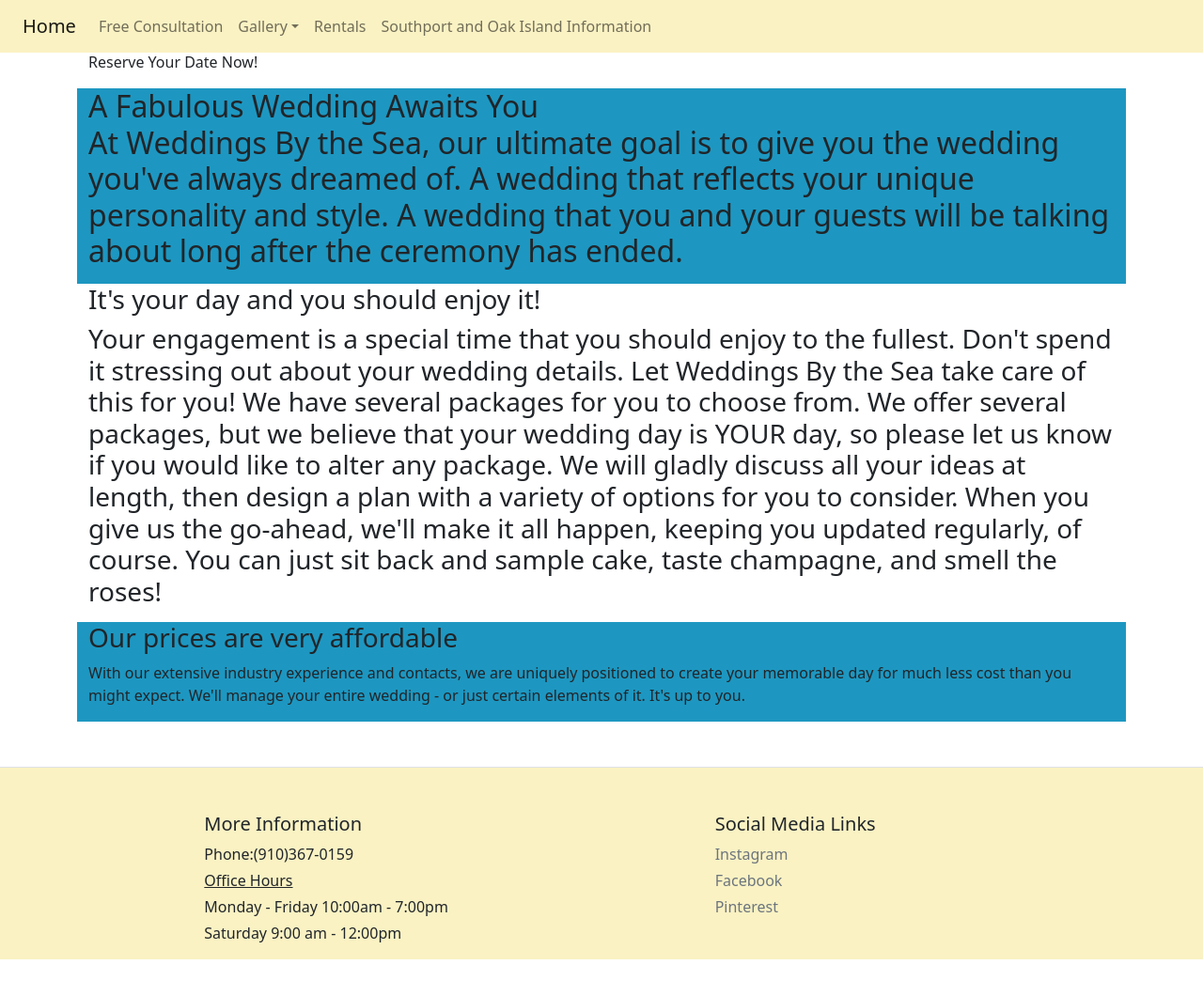
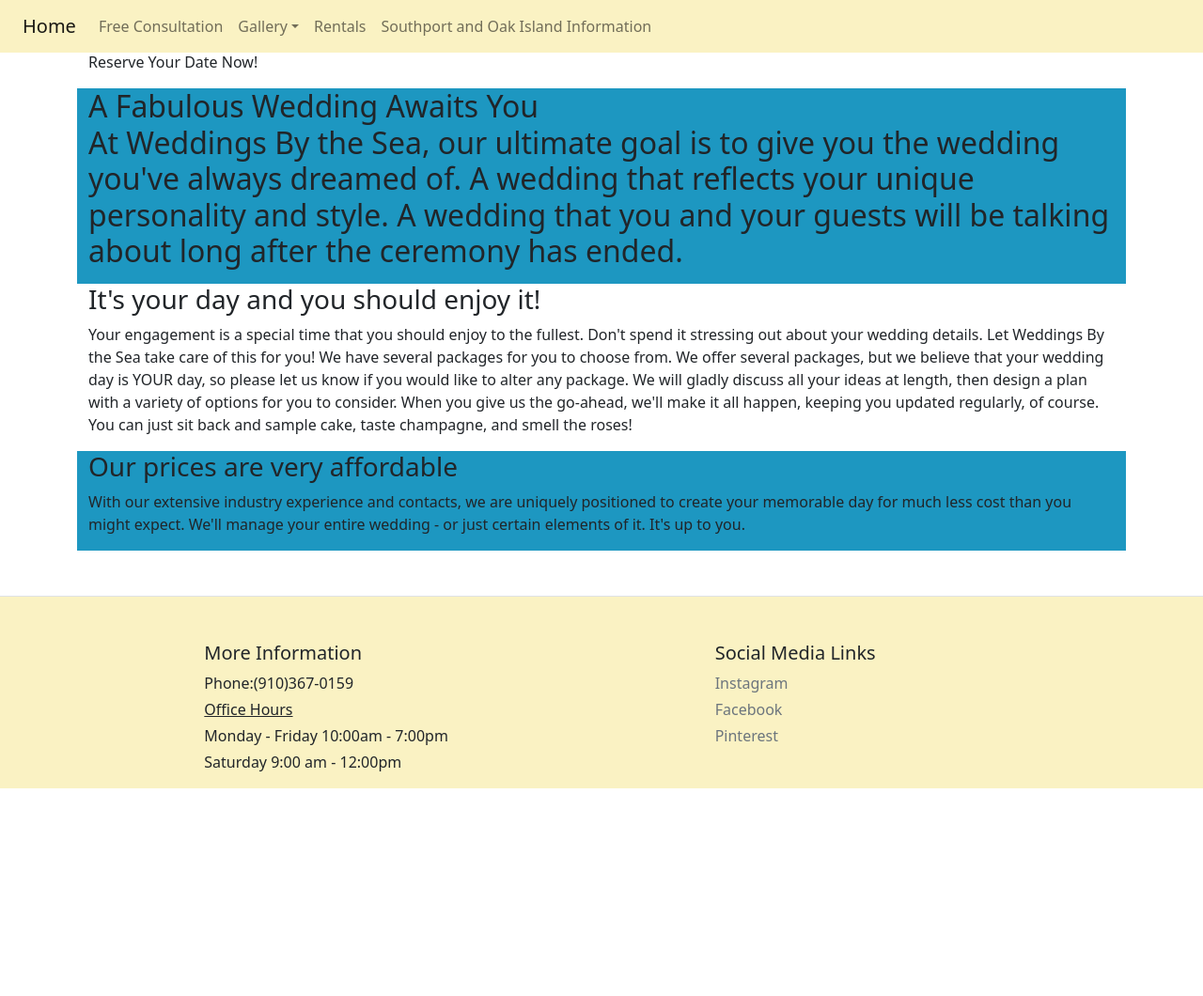
Before and after one commit to weddingsbytheseanc/weddingsbytheseanc.github.io, a Jekyll site: the page built from index.html, in a window 1280 px wide and 1069 px high. Shown: the top 1060 px of the window at 94% size. Built offline with Jekyll 4.4.1, drawn with Linux system fonts in a browser that asks for light colours; nearby versions of some CDN libraries; library files that are not in the unit come from our copies.

```diff
--- a/index.html
+++ b/index.html
@@ -11,7 +11,7 @@ title: Weddings By The Sea NC Home Page
   <p>At Weddings By the Sea, our ultimate goal is to give you the wedding you've always dreamed of. A wedding that reflects your unique personality and style. A wedding that you and your guests will be talking about long after the ceremony has ended.</p>
 </div>
 <div class="container" style="background-color: #FFFFFF;">
-  <h3>It's your day and you should enjoy it!<h3>
+  <h3>It's your day and you should enjoy it!</h3>
   <p>Your engagement is a special time that you should enjoy to the fullest. Don't spend it stressing out about your wedding details. Let Weddings By the Sea take care of this for you! We have several packages for you to choose from. We offer several packages, but we believe that your wedding day is YOUR day, so please let us know if you would like to alter any package. We will gladly discuss all your ideas at length, then design a plan with a variety of options for you to consider. When you give us the go-ahead, we'll make it all happen, keeping you updated regularly, of course. You can just sit back and sample cake, taste champagne, and smell the roses!</p>
 </div>
 <div class="container" style="background-color: #1D97C1;">
```
